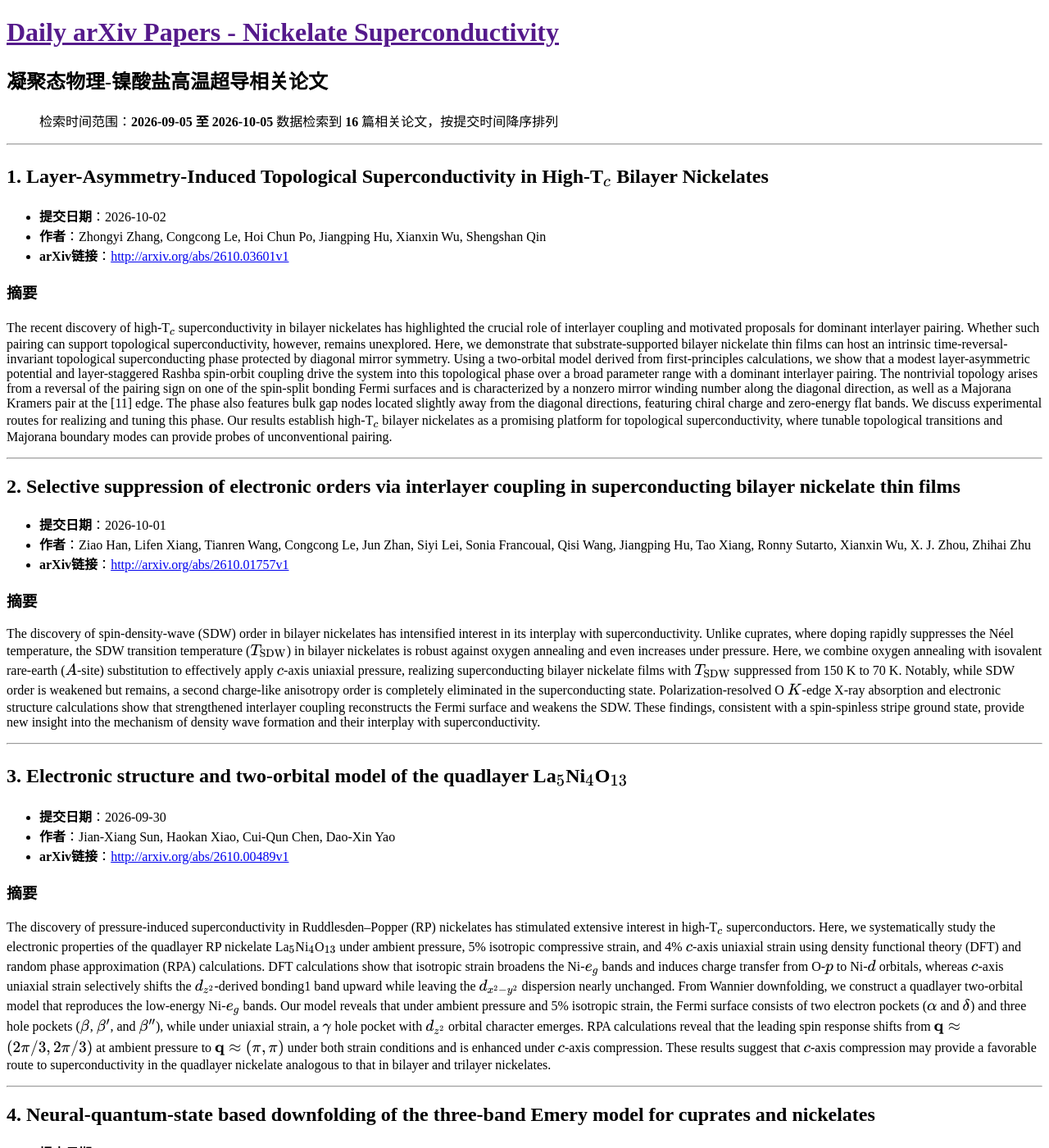
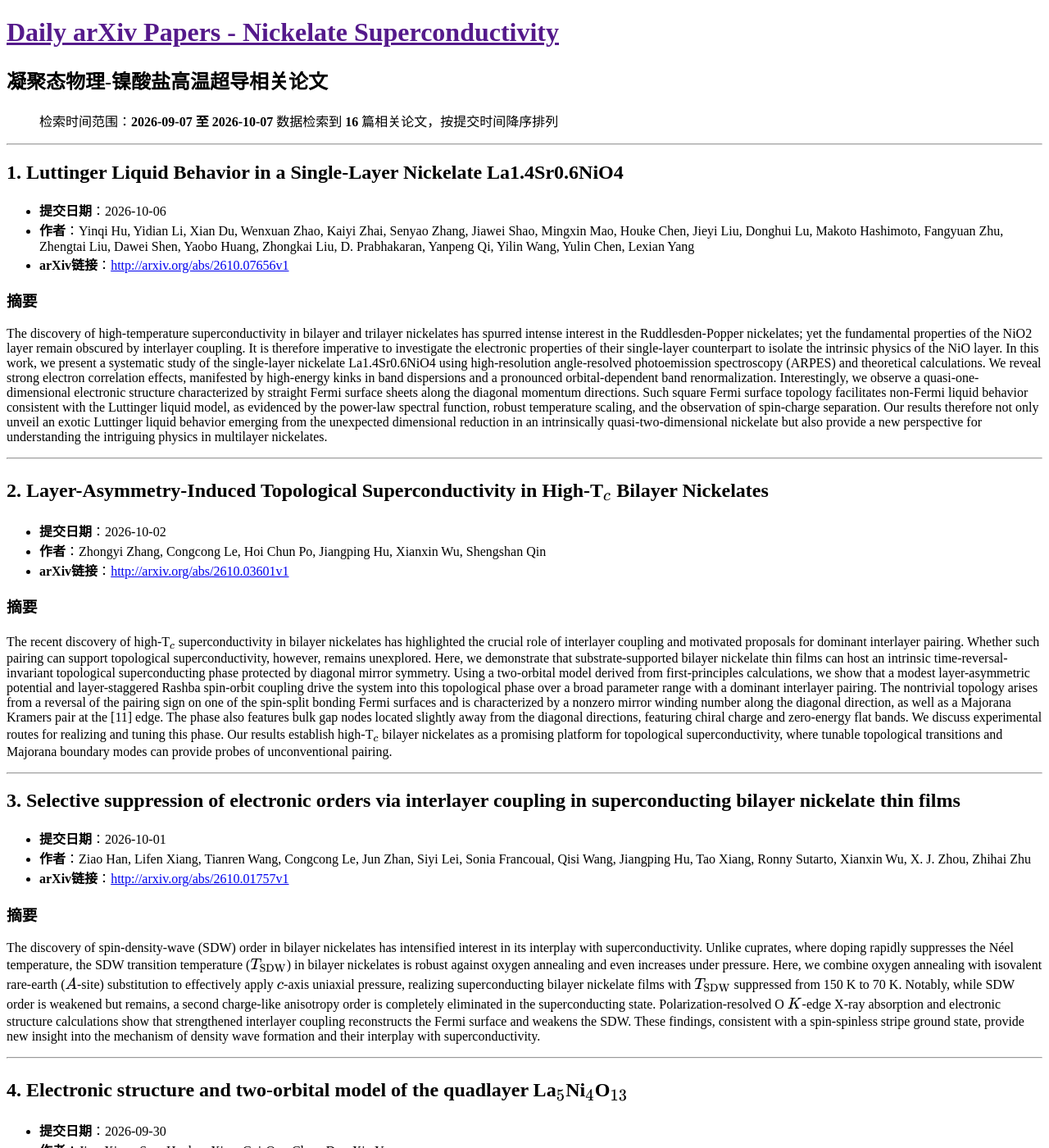
Before and after one commit to yangke25491/daily-arxiv-nickelate_superconductivity, a Jekyll site: the page built from docs/index.md, in a window 1280 px wide and 1400 px high. Shown: the whole window at 82% size. Built offline with Jekyll 4.4.1, drawn with Linux system fonts in a browser that asks for light colours; some of the changed text lies outside the part shown.

Commit message:
Automated update: arXiv papers

```diff
--- a/docs/index.md
+++ b/docs/index.md
@@ -5,12 +5,23 @@ title: 镍酸盐超导论文
 
 # 凝聚态物理-镍酸盐高温超导相关论文
 
-> 检索时间范围：**2026-09-05 至 2026-10-05**
+> 检索时间范围：**2026-09-07 至 2026-10-07**
 > 数据检索到 **16** 篇相关论文，按提交时间降序排列
 
 ---
 
-## 1. Layer-Asymmetry-Induced Topological Superconductivity in High-T${}\_c$ Bilayer Nickelates
+## 1. Luttinger Liquid Behavior in a Single-Layer Nickelate La1.4Sr0.6NiO4
+
+- **提交日期**：2026-10-06
+- **作者**：Yinqi Hu, Yidian Li, Xian Du, Wenxuan Zhao, Kaiyi Zhai, Senyao Zhang, Jiawei Shao, Mingxin Mao, Houke Chen, Jieyi Liu, Donghui Lu, Makoto Hashimoto, Fangyuan Zhu, Zhengtai Liu, Dawei Shen, Yaobo Huang, Zhongkai Liu, D. Prabhakaran, Yanpeng Qi, Yilin Wang, Yulin Chen, Lexian Yang
+- **arXiv链接**：[http://arxiv.org/abs/2610.07656v1](http://arxiv.org/abs/2610.07656v1)
+
+### 摘要
+The discovery of high-temperature superconductivity in bilayer and trilayer nickelates has spurred intense interest in the Ruddlesden-Popper nickelates; yet the fundamental properties of the NiO2 layer remain obscured by interlayer coupling. It is therefore imperative to investigate the electronic properties of their single-layer counterpart to isolate the intrinsic physics of the NiO layer. In this work, we present a systematic study of the single-layer nickelate La1.4Sr0.6NiO4 using high-resolution angle-resolved photoemission spectroscopy (ARPES) and theoretical calculations. We reveal strong electron correlation effects, manifested by high-energy kinks in band dispersions and a pronounced orbital-dependent band renormalization. Interestingly, we observe a quasi-one-dimensional electronic structure characterized by straight Fermi surface sheets along the diagonal momentum directions. Such square Fermi surface topology facilitates non-Fermi liquid behavior consistent with the Luttinger liquid model, as evidenced by the power-law spectral function, robust temperature scaling, and the observation of spin-charge separation. Our results therefore not only unveil an exotic Luttinger liquid behavior emerging from the unexpected dimensional reduction in an intrinsically quasi-two-dimensional nickelate but also provide a new perspective for understanding the intriguing physics in multilayer nickelates.
+
+---
+
+## 2. Layer-Asymmetry-Induced Topological Superconductivity in High-T${}\_c$ Bilayer Nickelates
 
 - **提交日期**：2026-10-02
 - **作者**：Zhongyi Zhang, Congcong Le, Hoi Chun Po, Jiangping Hu, Xianxin Wu, Shengshan Qin
@@ -98,7 +109,7 @@ The collinear-antiferromagnetic spin-fluctuation paradigm has long guided unconv
 
 ---
 
-## 9. Superconductivity at the metal-insulator phase boundary in a bulk nickelate at ambient pressure
+## 10. Superconductivity at the metal-insulator phase boundary in a bulk nickelate at ambient pressure
 
 - **提交日期**：2026-09-17
 - **作者**：Hyo-Bin Ahn, Xinglong Chen, Hong Zheng, Yu Zhang, Ramakanta Chapai, Yu Li, Arashdeep S. Thind, Robert F. Klie, Michael R. Norman, Ulrich Welp, J. F. Mitchell, Daniel Phelan
@@ -174,14 +185,3 @@ The recent discovery of high-$T\_c$ superconductivity in pressurized and thin-fi
 The discovery of superconductivity in bulk bilayer nickelates has established a new platform for exploring high-$T\_c$ superconductivity beyond the cuprates. The role of the Ni $3d\_{z^2}$-derived $γ$ band in the superconductivity of bilayer nickelates remains unresolved. By performing simultaneous resistance and diamagnetism measurements on (La,Pr)${}\_3$Ni${}\_2$O${}\_7$ thin films, we map the vortex melting phase diagram for both in-plane and out-of-plane magnetic fields. For $H\parallel c$, the geometric confinement effect gives rise to pancake vortices. Remarkably, the anisotropy parameter of the vortex melting field $γ\_{H\_m} \equiv H\_m^{ab}/H\_m^c$ decreases monotonically with decreasing temperature and approaches unity at low temperatures. Within the anisotropic Ginzburg--Landau scaling, $H\_m^{ab}/H\_m^c = \sqrt{ρ\_s^{ab}/ρ\_s^c}$ tracks the superfluid-density anisotropy. Such a vortex solid implies a nearly isotropic superfluid density, which is irreconcilable with the strictly two-dimensional $3d\_{x^2-y^2}$-derived bands, but naturally explained by a substantial interlayer superfluid contribution from the $3d\_{z^2}$-derived $γ$ band. Our results provide thermodynamic evidence for a substantial contribution of the $γ$ band to superconductivity in bilayer nickelate thin films.
 
 ---
-
-## 16. $^{139}$La nuclear quadrupole resonance studies of pressurized La${}\_4$Ni${}\_3$O${}\_{10}$
-
-- **提交日期**：2026-09-06
-- **作者**：Meng Zhang, Zhuo Wang, Yantao Cao, Yang Yuan, Kangjian Luo, Shanxiang Gao, Hanjie Guo, Yongkang Luo
-- **arXiv链接**：[http://arxiv.org/abs/2609.06453v1](http://arxiv.org/abs/2609.06453v1)
-
-### 摘要
-Density-wave (DW) orders are considered as competing orders to unconventional superconductivity and are commonly seen in a variety of superconductors including but not limited to the recently discovered Ruddlesden-Popper-phase nickelates. By utilizing $^{139}$La nuclear quadrupole resonance, we systematically investigate into the nature of DW orders and their evolution under pressure in La${}\_4$Ni${}\_3$O${}\_{10}$. Spin and charge DW orders are found to be intertwined in this material, which is in stark contrast to those in La${}\_3$Ni${}\_2$O${}\_7$. Short-range DW orders are observed near 150 K, well above the development of long-range DW orders at around 139 K. Upon applying a hydrostatic pressure of 2.3 GPa, the transition temperatures of the short-range and long-range orders decrease at rates of 1 K/GPa and 10 K/GPa, respectively. Our results thus affirm that both spin density wave and charge density wave as competing orders with the superconducting state in La${}\_4$Ni${}\_3$O${}\_{10}$, and provide new insights into the interplay between DW orders and unconventional superconductivity.
-
----
```
Also changed, not shown: other parts of docs/index.md (+13 -13 lines).
